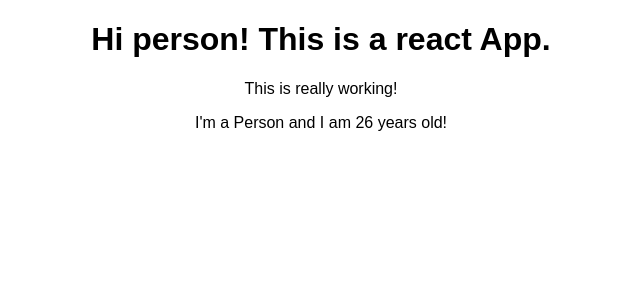
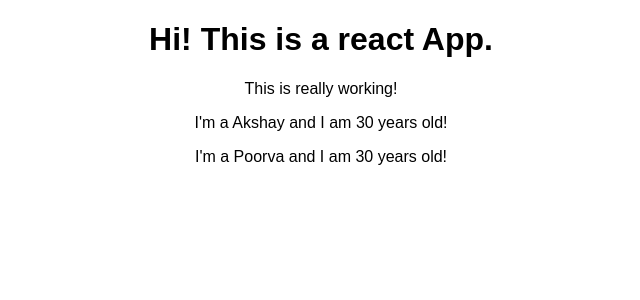
Before and after one commit to akshaypalshikar/react-app, a React (Create React App) app: page / in a window 1280 px wide. Shown: the top 300 px of the page, without its empty margins (319-959 px from the left). Built offline with nearby package versions, Linux system fonts and the light colour scheme.

Commit message:
added props

```diff
--- a/src/App.js
+++ b/src/App.js
@@ -8,9 +8,10 @@
 
         return (
       <div className="App">
-       <h1>Hi {Person.name}! This is a react App.</h1>
+       <h1>Hi! This is a react App.</h1>
        <p>This is really working!</p>
-       <Person />
+       <Person name="Akshay" age='30'>My hobbies : Coding</Person>
+       <Person name="Poorva" age='30'/>
       </div>
     );
 
--- a/src/Person/Person.js
+++ b/src/Person/Person.js
@@ -1,7 +1,7 @@
 import React from 'react';
 
-const person = () => {
-    return <p>I'm a Person and I am {Math.floor(Math.random()*30)} years old!</p>
+const person = (props) => {
+return <p>I'm a {props.name} and I am {props.age} years old!</p>
 }
 
 export default person;
```
